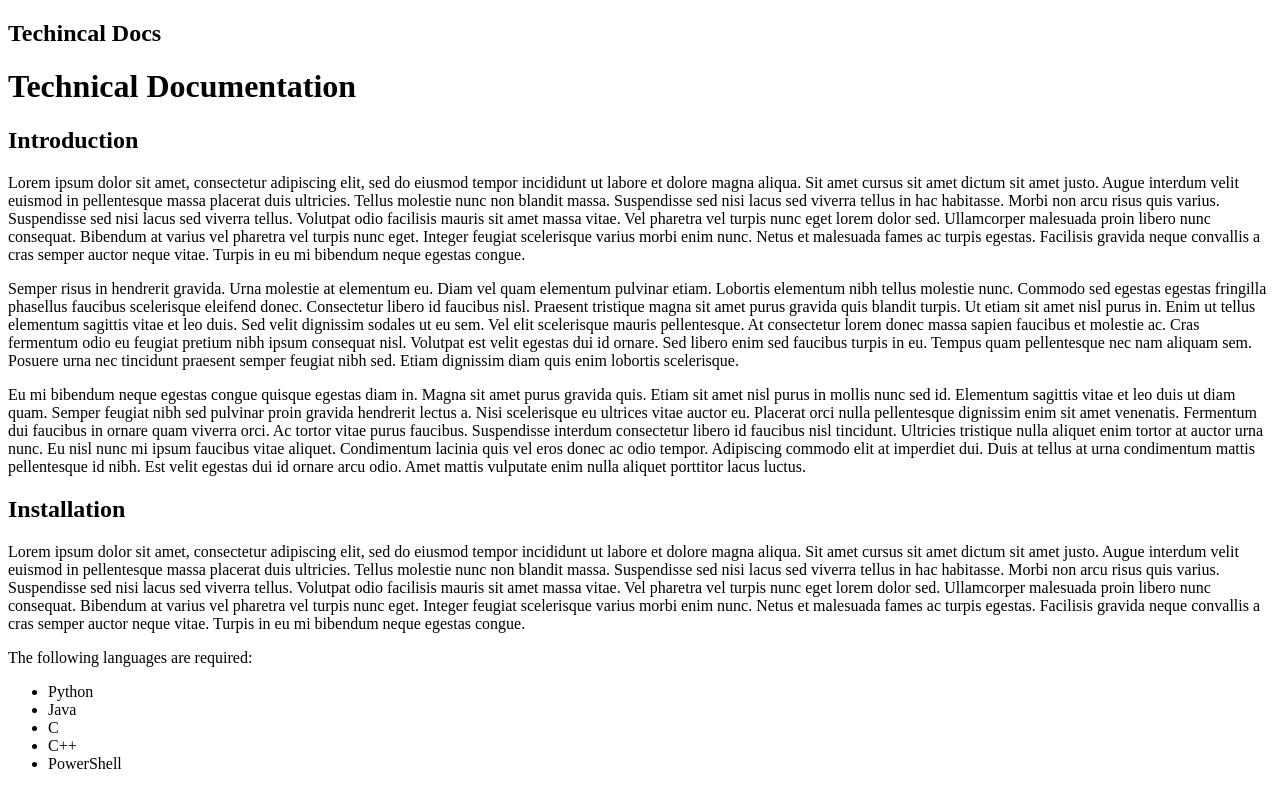
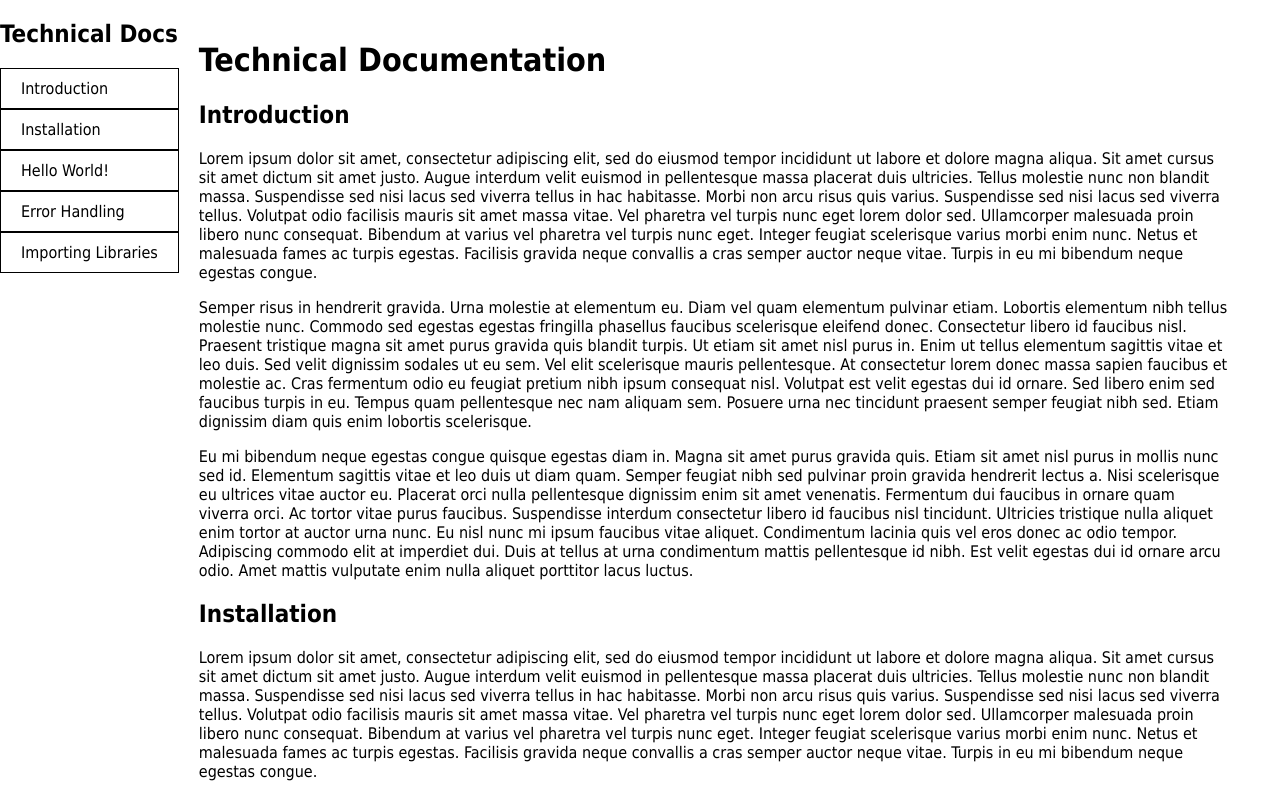
Before and after one commit to ItalianJack/FCCTechDoc, a plain HTML site: page index.html in a window 1280 px wide. Shown: the top 786 px of the page. Drawn offline with Linux system fonts and the light colour scheme.

Commit message:
css start

```diff
--- a/index.html
+++ b/index.html
@@ -3,11 +3,17 @@
 <head>
     <meta charset="UTF-8">
     <title>Technical Documentation</title>
+    <link rel="stylesheet" href="styles.css">
 </head>
 <body>
 <nav id="navbar">
     <header>
-        <h2>Techincal Docs</h2>
+        <h2>Technical Docs</h2>
+        <a href="#Introduction">Introduction</a>
+        <a href="#Installation">Installation</a>
+        <a href="#Hello_World!">Hello World!</a>
+        <a href="#Error_Handling">Error Handling</a>
+        <a href="#Importing_Libraries">Importing Libraries</a>
     </header>
 </nav>
 <main id="main-doc">
--- a/styles.css
+++ b/styles.css
@@ -0,0 +1,32 @@
+nav a {
+    display: block;
+    color: black;
+    text-decoration: none;
+    padding: 10px 20px;
+    border: black 1px solid;
+}
+
+nav {
+    /*min-width: 200px;*/
+}
+main {
+    padding: 20px;
+    max-width: calc(100% - 250px);
+    min-width: 400px;
+    display: inline;
+}
+
+body {
+    font-family: Tahoma, sans-serif;
+    display: flex;
+    flex-direction: row;
+    flex-wrap: wrap;
+    padding: 0;
+    margin: 0;
+}
+
+@media (max-width: 600px){
+    nav {
+        width: 100%;
+    }
+}
```
